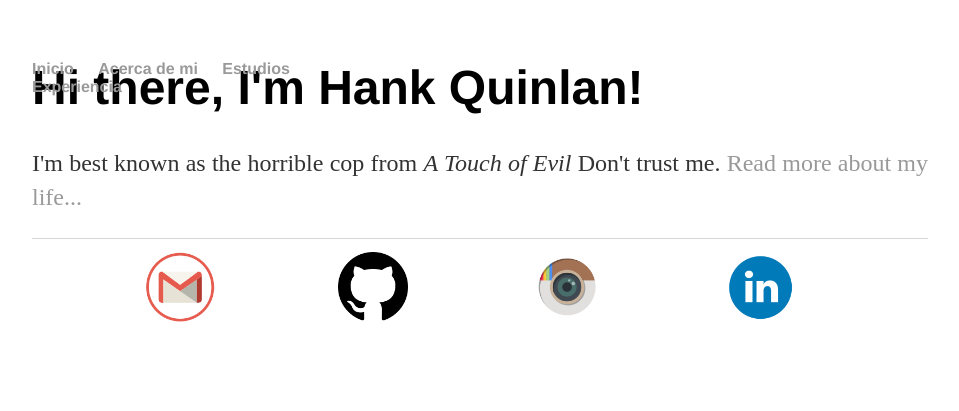
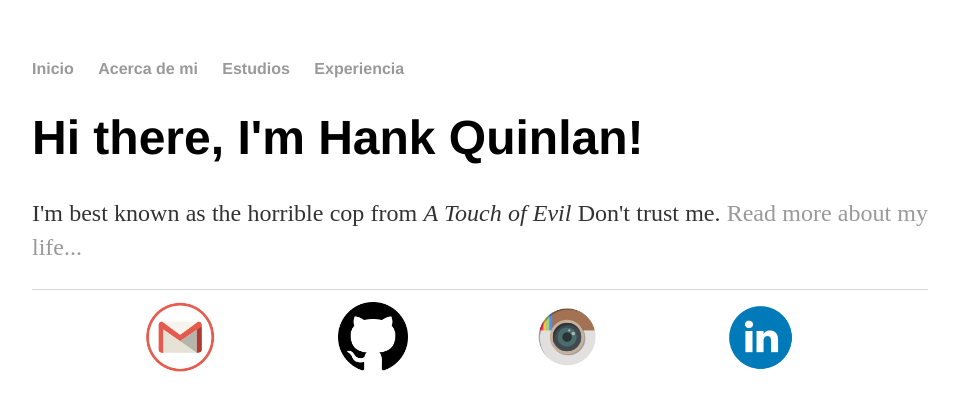
Before and after one commit to isx47590131/isx47590131.github.io, a Jekyll site: the page built from index.html, in a window 1280 px wide. Shown: the top 411 px of the page, without its empty margins (160-1119 px from the left). Built offline with Jekyll 4.4.1, drawn with Linux system fonts in a browser that asks for light colours.

Commit message:
Update main.css

```diff
--- a/css/main.css
+++ b/css/main.css
@@ -54,12 +54,3 @@ ul.posts {
 ul.posts li {
     list-style: none;
 }
-ul.top {
-    list-style-type: none;
-    margin: 0;
-    padding: 0;
-    width: 25%;
-    position: fixed;
-    height: 100%;
-    overflow: auto;
-}
```
